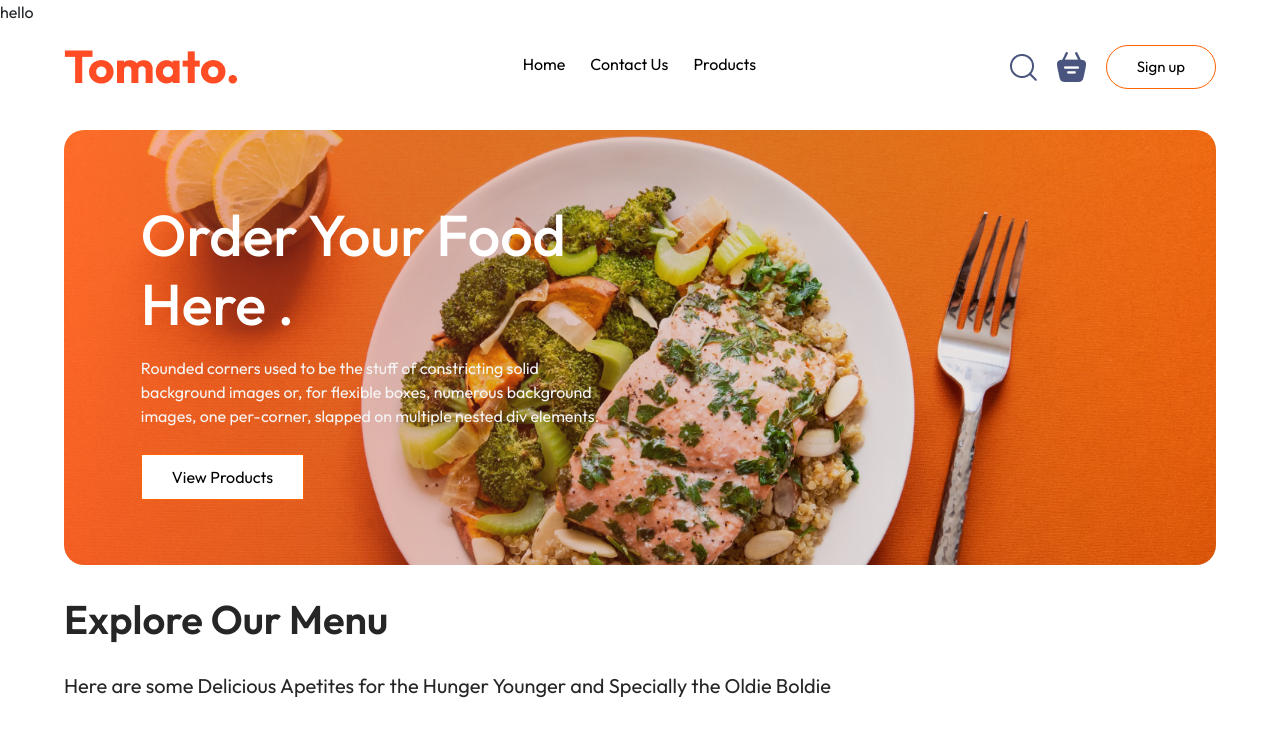
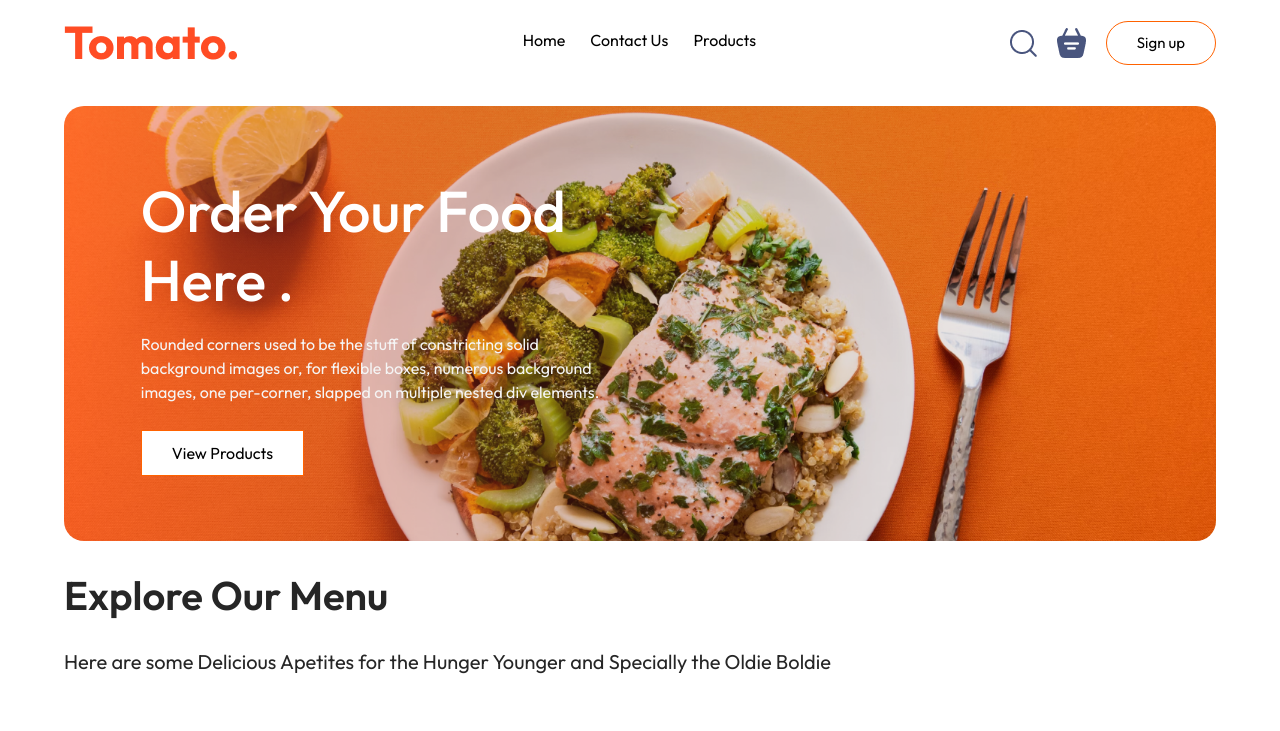
Before and after one commit to ElishaChris3/Food-App, a React (Vite) app in the folder frontend/: page / in a window 1280 px wide. Shown: the top 731 px of the page. Built offline with nearby package versions, Linux system fonts and the light colour scheme; no server answers.

Commit message:
hello fix

```diff
--- a/frontend/src/App.jsx
+++ b/frontend/src/App.jsx
@@ -14,7 +14,6 @@ const App = () => {
 
   return (
     <>
-      {"hello"}
       {showLogin ? <Login setshowLogin={setshowLogin} /> : <></>}
       <div className="App">
         <Navbar setshowLogin={setshowLogin}></Navbar>
```
